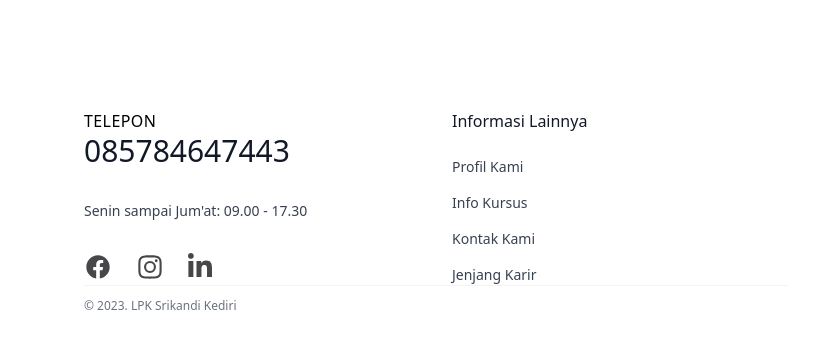
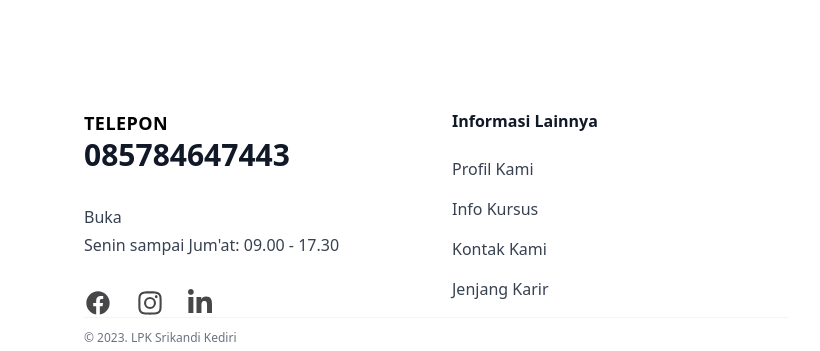
Before and after one commit to ras1putra/lpksrikandi, a website: page index.html in a window 1280 px wide. Shown: the part 1800-2151 px from the top of the page, 460-1280 px from the left. Drawn offline with Linux system fonts and the light colour scheme.

Commit message:
Update index.html

```diff
--- a/index.html
+++ b/index.html
@@ -189,27 +189,21 @@
         <div class="relative block lg:col-span-2 mx-auto p-0 overflow-x-hidden md:overflow-x-visible lg:overflow-x-visible">
           <iframe src="https://www.google.com/maps/embed?pb=!1m14!1m8!1m3!1d15813.761798239078!2d111.970291!3d-7.7430175!3m2!1i1024!2i768!4f13.1!3m3!1m2!1s0x2e78519752fd114f%3A0xb4c76014fde883e5!2sLembaga%20Kursus%20Dan%20Pelatihan%20Menjahit%20Srikandi%20Kediri!5e0!3m2!1sen!2sid!4v1678251116346!5m2!1sen!2sid" width="400" height="300" style="border:0;" allowfullscreen="" loading="lazy" referrerpolicy="no-referrer-when-downgrade"></iframe>
         </div>
-
         <div class="px-4 py-16 sm:px-6 lg:col-span-3 lg:px-8">
           <div class="grid grid-cols-1 gap-8 sm:grid-cols-2">
             <div>
               <p>
-                <span class="text-base tracking-wide text-black uppercase">
+                <span class="text-lg font-semibold tracking-wide text-black uppercase">
                   Telepon
                 </span>
-
-                <a
-                  href="#"
-                  class="block text-2xl font-medium text-gray-900 hover:opacity-75 sm:text-3xl"
-                >
+                <a href="wa.link/nooe0l" class="block text-3xl font-bold text-gray-900 hover:opacity-75 sm:text-3xl">
                   085784647443
                 </a>
               </p>
-
-              <ul class="mt-8 space-y-1 text-sm text-gray-700">
+              <ul class="mt-8 space-y-1 text-base text-gray-700">
+                <li>Buka</li>
                 <li>Senin sampai Jum'at: 09.00 - 17.30</li>
               </ul>
-
               <ul class="flex gap-6 mt-8">
                 <li>
                   <a
@@ -219,7 +213,6 @@
                     class="text-gray-700 transition hover:opacity-75"
                   >
                     <span class="sr-only">Facebook</span>
-
                     <svg
                       class="w-7 h-7"
                       fill="currentColor"
@@ -235,7 +228,6 @@
                     </svg>
                   </a>
                 </li>
-
                 <li>
                   <a
                     href="/"
@@ -244,7 +236,6 @@
                     class="text-gray-700 transition hover:opacity-75"
                   >
                     <span class="sr-only">Instagram</span>
-
                     <svg
                       class="w-7 h-7"
                       fill="currentColor"
@@ -260,7 +251,6 @@
                     </svg>
                   </a>
                 </li>
-
                 <li>
                   <a
                     href="/"
@@ -269,7 +259,6 @@
                     class="text-gray-700 transition hover:opacity-75"
                   >
                     <span class="sr-only">Twitter</span>
-
                     <svg
                       class="w-6 h-6"
                       fill="currentColor"
@@ -282,25 +271,21 @@
                 </li>
               </ul>
             </div>
-
             <div class="grid grid-cols-1 gap-4 sm:grid-cols-2">
               <div>
-                <p class="font-medium text-gray-900">Informasi Lainnya</p>
-
-                <nav aria-label="Footer Navigation - Company" class="mt-6">
-                  <ul class="space-y-4 text-sm">
+                <div class="font-lg font-semibold text-gray-900">Informasi Lainnya</div>
+                <div class="mt-6">
+                  <ul class="space-y-4 text-base">
                     <li>
                       <a href="#" class="text-gray-700 transition hover:opacity-75">
                         Profil Kami
                       </a>
                     </li>
-
                     <li>
                       <a href="#" class="text-gray-700 transition hover:opacity-75">
                         Info Kursus
                       </a>
                     </li>
-
                     <li>
                       <a href="#" class="text-gray-700 transition hover:opacity-75">
                         Kontak Kami
@@ -312,11 +297,10 @@
                       </a>
                     </li>
                   </ul>
-                </nav>
+                </div>
               </div>
             </div>
           </div>
-
           <div class="border-t border-gray-100">
             <div class="sm:flex items-center sm:justify-between">
               <p class="mt-3 text-xs text-gray-500">
@@ -325,6 +309,6 @@
             </div>
           </div>
         </div>
-      </footer>
+    </footer>
 </body>
 </html>
```
